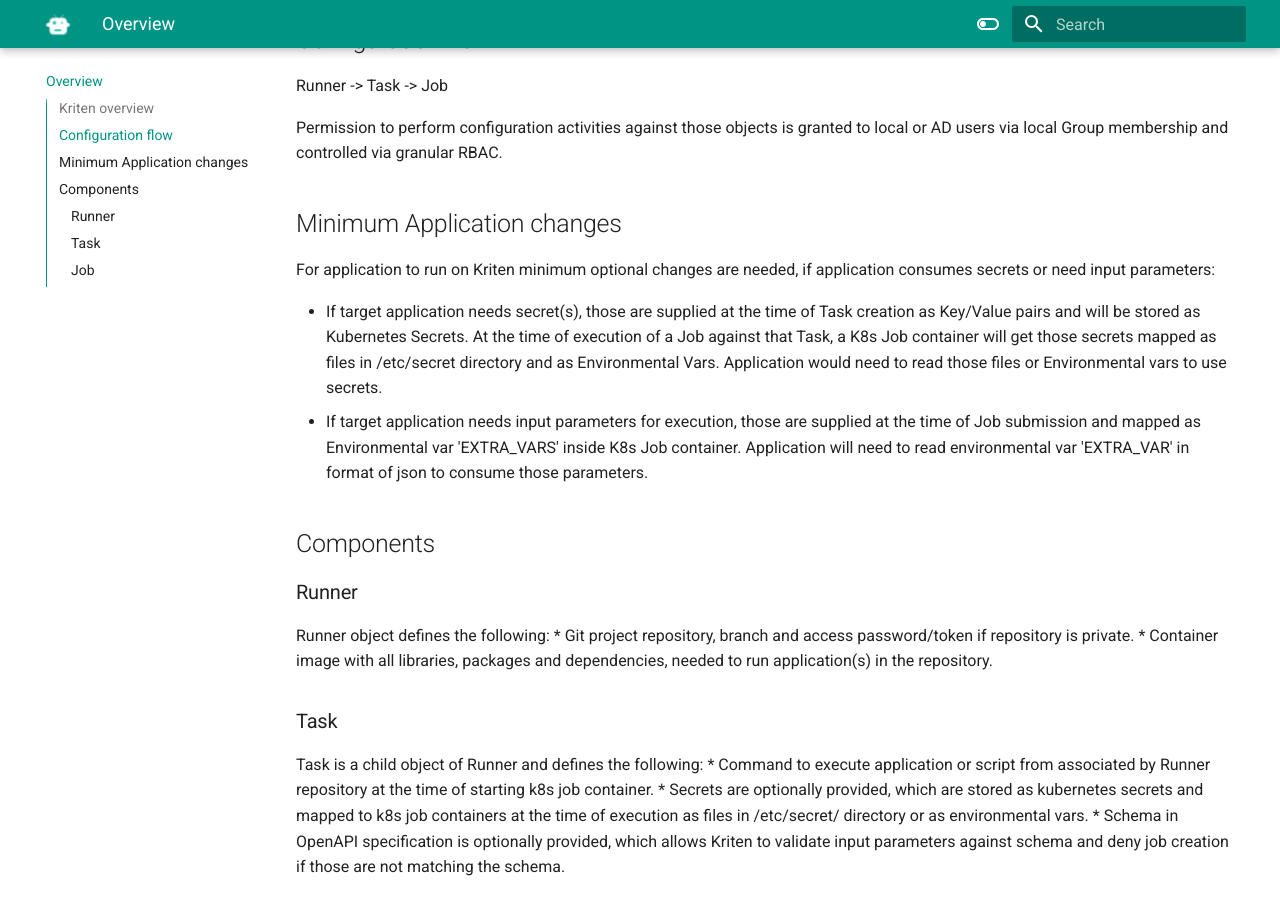
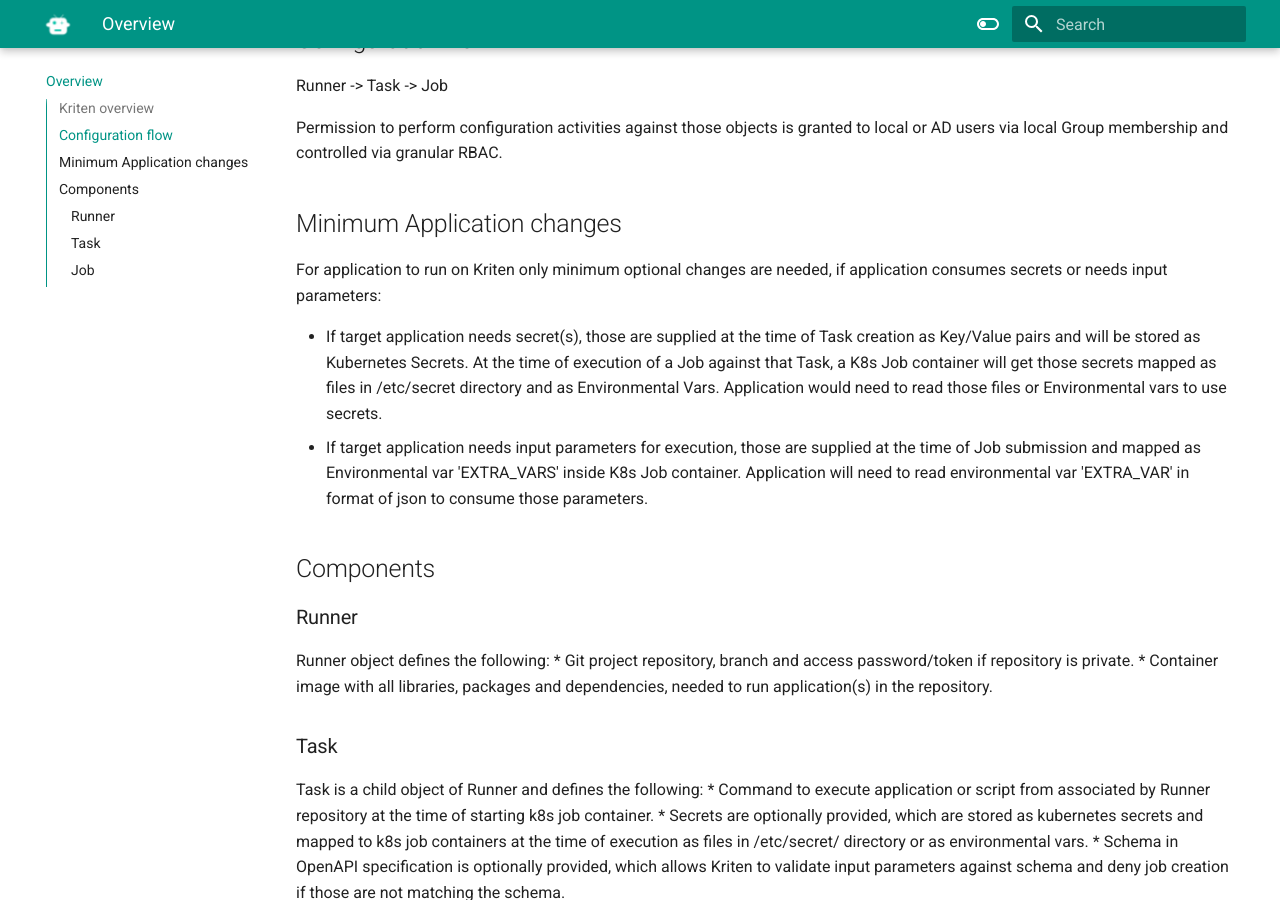
Before and after one commit to kriten-io/kriten-docs, an MkDocs documentation site: the page built from docs/index.md, in a window 1280 px wide and 900 px high, scrolled down 466 px. Built offline with MkDocs 1.6.1 and Material for MkDocs 9.7.7, drawn with Linux system fonts in a browser that asks for light colours.

Commit message:
Update index.md

```diff
--- a/docs/index.md
+++ b/docs/index.md
@@ -21,7 +21,7 @@
 
 ## Minimum Application changes
 
-For application to run on Kriten minimum optional changes are needed, if application consumes secrets or need input parameters:
+For application to run on Kriten only minimum optional changes are needed, if application consumes secrets or needs input parameters:
 
 * If target application needs secret(s), those are supplied at the time of Task creation as Key/Value pairs and will be stored as Kubernetes Secrets. At the time of execution of a Job against that Task, a K8s Job container will get those secrets mapped as files in /etc/secret directory and as Environmental Vars. Application would need to read those files or Environmental vars to use secrets.
 * If target application needs input parameters for execution, those are supplied at the time of Job submission and mapped as Environmental var 'EXTRA_VARS' inside K8s Job container. Application will need to read environmental var 'EXTRA_VAR' in format of json to consume those parameters.
```
